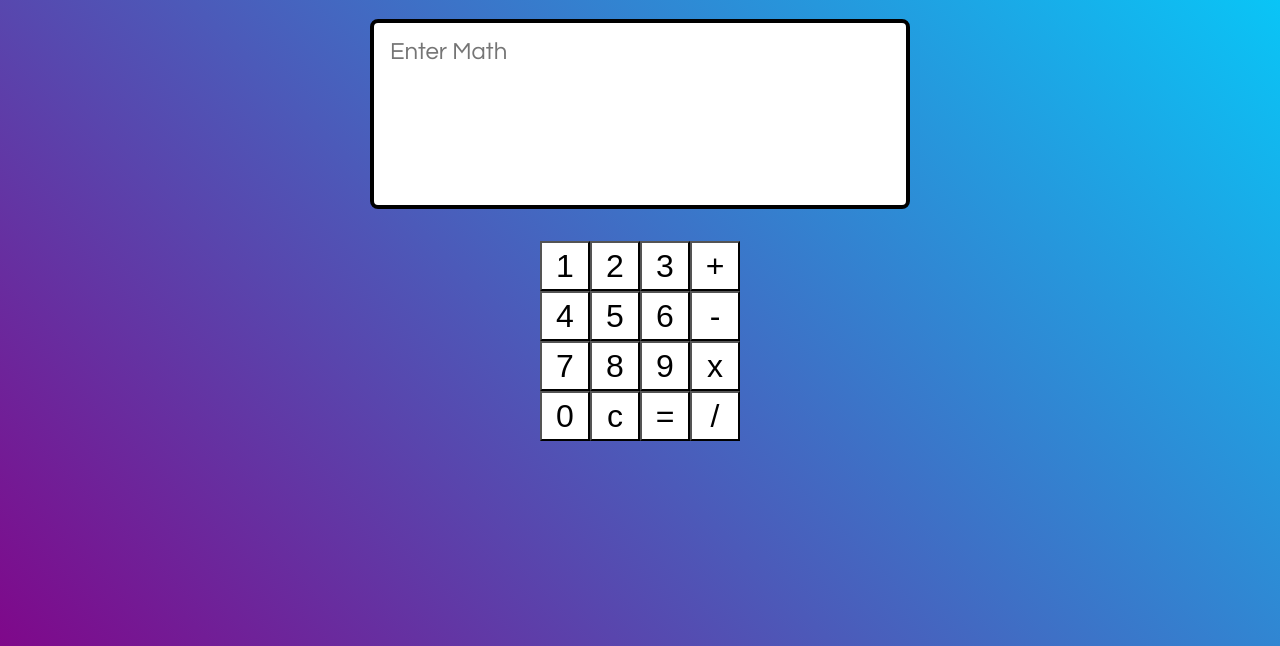
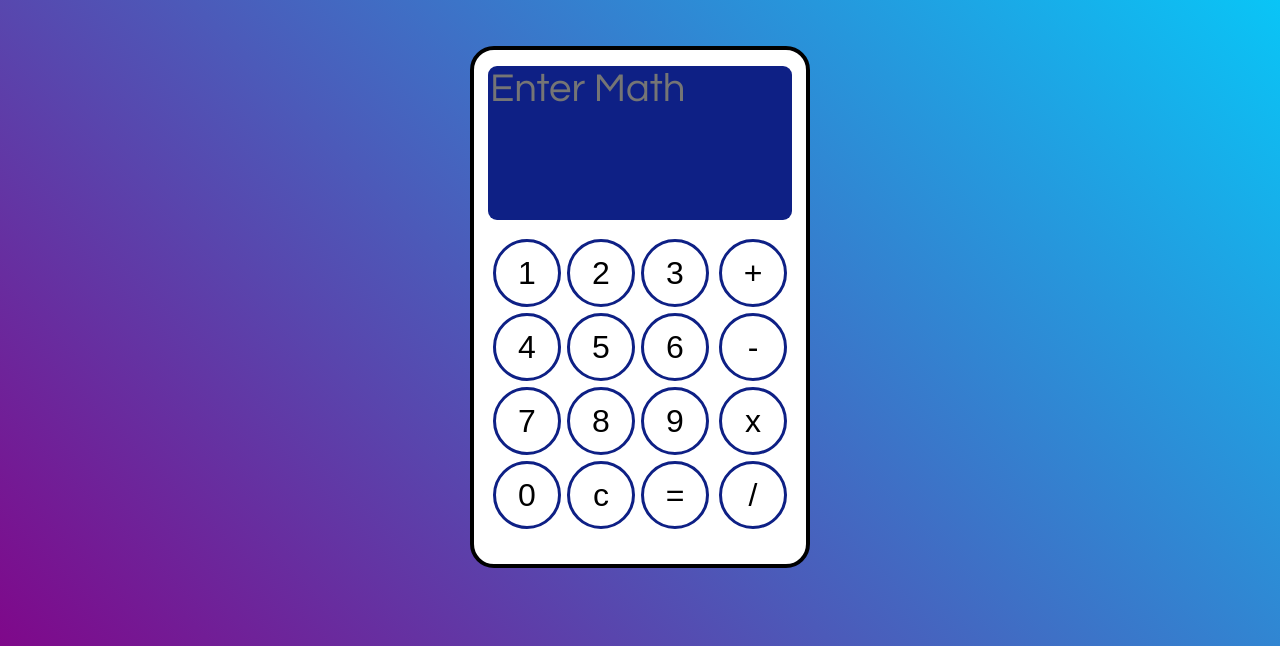
Before and after one commit to arrowfeet/calcproject, a plain HTML site: page index.html in a window 1280 px wide. Shown: the part 154-800 px from the top of the page. Drawn offline with Linux system fonts and the light colour scheme.

Commit message:
calc style

```diff
--- a/index.html
+++ b/index.html
@@ -8,13 +8,14 @@
     <link rel="stylesheet" href="style.css" />
 
     <!-- fonts -->
-    <link rel="preconnect" href="https://fonts.googleapis.com">
-    <link rel="preconnect" href="https://fonts.gstatic.com" crossorigin>
-    <link href="https://fonts.googleapis.com/css2?family=Maven+Pro:wght@400;600;700&family=Questrial&display=swap"
-      rel="stylesheet">
+    <link rel="preconnect" href="https://fonts.googleapis.com" />
+    <link rel="preconnect" href="https://fonts.gstatic.com" crossorigin />
+    <link
+      href="https://fonts.googleapis.com/css2?family=Maven+Pro:wght@400;600;700&family=Questrial&display=swap"
+      rel="stylesheet"
+    />
   </head>
   <body>
-    <h1 id="title">Calculator Project</h1>
     <div id="calculator">
       <textarea
         id="user-input"
@@ -23,7 +24,7 @@
         placeholder="Enter Math"
       ></textarea>
       <div class="btn-container">
-        <div id="numbers-container">
+        <div id="numbers-container" class="btn-box">
           <button class="number" data="1">1</button>
           <button class="number" data="2">2</button>
           <button class="number" data="3">3</button>
@@ -41,7 +42,7 @@
             <button class="submit" data="=">=</button>
           </div>
         </div>
-        <div id="operator-container">
+        <div id="operator-container" class="btn-box">
           <button class="operator" data="+">+</button>
           <button class="operator" data="-">-</button>
           <button class="operator" data="x">x</button>
--- a/style.css
+++ b/style.css
@@ -31,33 +31,35 @@ body {
   flex-direction: column;
   justify-content: center;
   align-items: center;
-  position: absolute;
-  left: 0;
-  right: 0;
-  bottom: 0;
-  top: 0;
+  background-color: #ffffff;
+  border: 4px solid #000000;
+  border-radius: 24px;
+  width: 300px;
+  margin: 200px auto;
+  padding: 16px;
 }
 
 #user-input {
   resize: none;
-  padding: 16px;
-  border: 4px solid #000000;
-  border-radius: 8px;
-  width: 500px;
+  width: 100%;
   height: 150px;
   font-family: "Questrial", sans-serif;
-  font-size: 24px;
+  font-size: 40px;
+  border: none;
+  background-color: #0e2085;
+  color: #ffffff;
+  border-radius: 9px;
 }
 
 .btn-container {
   display: flex;
-  margin: 32px;
+  width: 100%;
+  padding: 16px;
 }
 
 #numbers-container {
   display: flex;
   flex-wrap: wrap;
-  width: 150px;
 }
 
 #operator-container {
@@ -69,9 +71,12 @@ body {
 .submit,
 .clear,
 .operator {
-  height: 50px;
-  width: 50px;
+  height: 68px;
+  width: 68px;
   background-color: #ffffff;
   padding: 0;
   font-size: 32px;
+  border: 3px solid #0e2085;
+  border-radius: 50%;
+  margin: 3px;
 }
```
Also changed, not shown: 1 other file.
